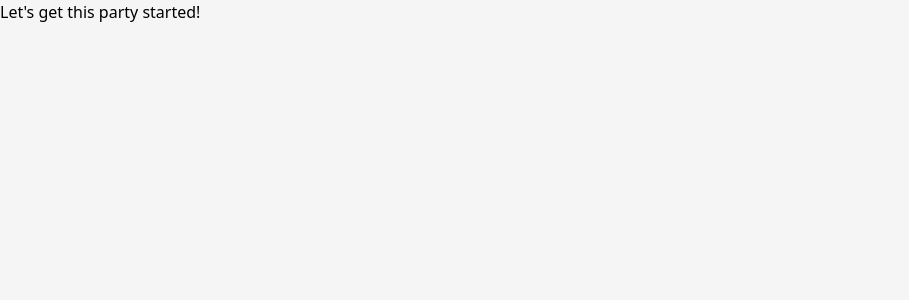
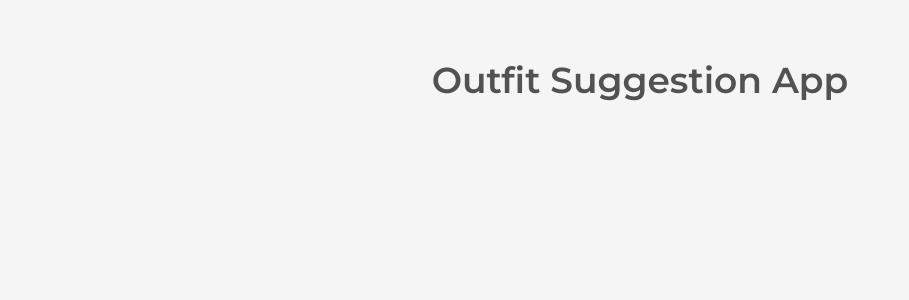
Before and after one commit to rainalexotl/outfit-random-generator, a React (Vite) app: page / in a window 1280 px wide. Shown: the top 300 px of the page, without its empty margins (0-909 px from the left). Built offline with nearby package versions, Linux system fonts and the light colour scheme.

Commit message:
header and flex formatting for body

```diff
--- a/src/App.jsx
+++ b/src/App.jsx
@@ -2,7 +2,9 @@ import { useState } from 'react'
 
 function App() {
     return (
-        <p>Let's get this party started!</p>
+        <main className="flex h-screen w-screen">
+            <h1 className="font-header font-semibold text-4xl text-neutral-600 mt-[60px] mx-auto">Outfit Suggestion App</h1>
+        </main>
     );
 }
 
```
